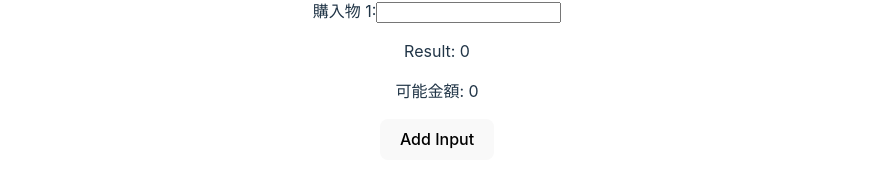
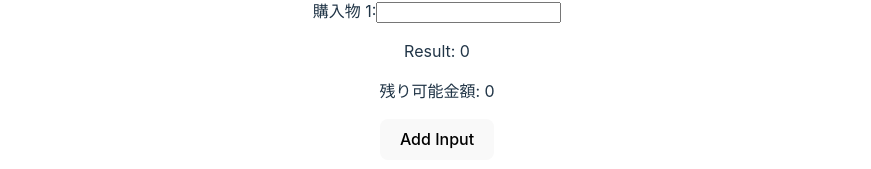
Before and after one commit to HYKTSNG/vite-project, a React (Vite) app: page / in a window 1280 px wide. Shown: the part 423-592 px from the top of the page, without its empty margins (203-1074 px from the left). Built offline with nearby package versions, Linux system fonts and the light colour scheme.

Commit message:
update: 文言

```diff
--- a/src/App.tsx
+++ b/src/App.tsx
@@ -52,7 +52,7 @@ function App() {
           </div>
         ))}
         <p>Result: {result}</p>
-        <p>可能金額: {Math.max(donationLimit - result, 0)}</p>
+        <p>残り可能金額: {Math.max(donationLimit - result, 0)}</p>
         <button onClick={handleAddInput}>Add Input</button>
       </div>
     </>
```
